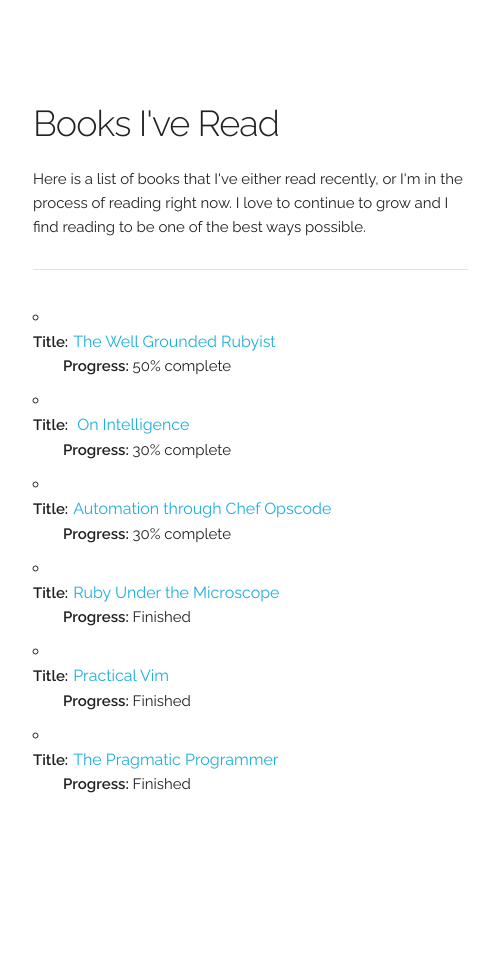
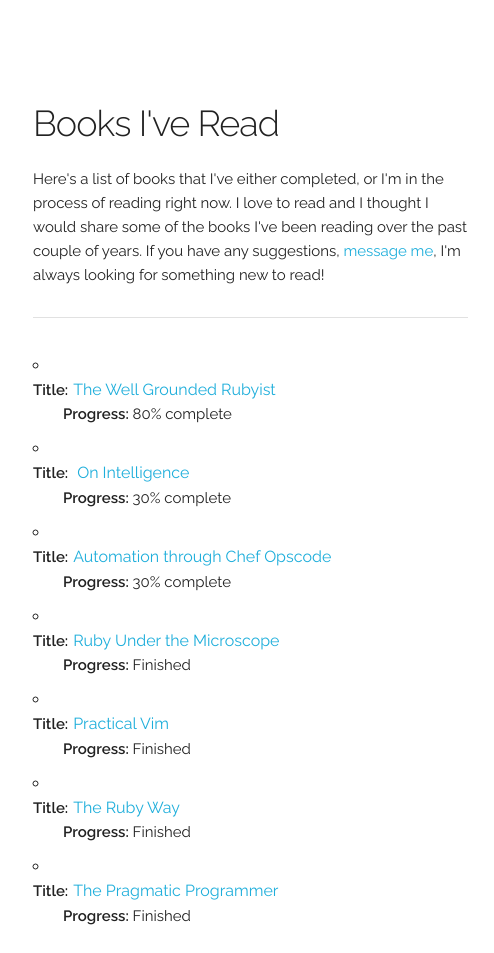
Before and after one commit to mgm702/mgm702.github.io, a plain HTML site: page books.html in a window 1280 px wide. Shown: the full height of the page, 223-717 px from the left. Before the commit the page ends 821 px from the top, so only its background shows below. Drawn offline with Linux system fonts and the light colour scheme.

Commit message:
Making updates to site content

```diff
--- a/books.html
+++ b/books.html
@@ -32,12 +32,12 @@
     <div class="row main">
       <div class="seven columns">
         <h3> Books I've Read</h3>
-        <p>Here is a list of books that I've either read recently, or I'm in the process of reading right now. I love to continue to grow and I find reading to be one of the best ways possible.</p>
+        <p>Here's a list of books that I've either completed, or I'm in the process of reading right now. I love to read and I thought I would share some of the books I've been reading over the past couple of years. If you have any suggestions, <a class="book-contact-list" href="https://twitter.com/mgm702">message me</a>, I'm always looking for something new to read!</p>
         <hr>
         <ul class="book-list">
           <li>
             <div><span>Title:</span><a href="http://amzn.to/2gwW4DS">The Well Grounded Rubyist</a></div>
-            <div><span>Progress:</span> 50% complete</div>
+            <div><span>Progress:</span> 80% complete</div>
           </li>
           <li>
             <div><span>Title:</span><a href="http://amzn.to/2cah3g0"> On Intelligence</a></div>
@@ -56,6 +56,10 @@
             <div><span>Progress:</span> Finished</div>
           </li>
           <li>
+            <div><span>Title:</span><a href="http://amzn.to/2h7C2mN">The Ruby Way</a></div>
+            <div><span>Progress:</span> Finished</div>
+          </li>
+          <li>
             <div><span>Title:</span><a href="http://bit.ly/2gXaEFm">The Pragmatic Programmer</a></div>
             <div><span>Progress:</span> Finished</div>
           </li>
@@ -71,7 +75,7 @@
           <li><a href="https://www.linkedin.com/in/matthewmichnal"> <i class="fa fa-linkedin-square" aria-hidden="true"></i> Linkedin </a></li>
           <li><a href="https://twitter.com/mgm702"> <i class="fa fa-twitter-square" aria-hidden="true"></i> Twitter</a></li>
           <li><a href="/books.html"> <i class="fa fa-book" aria-hidden="true"></i> Books</a></li>
-          <li><a href="httt://stabbyproc.com"> <i class="fa fa-rss-square" aria-hidden="true"></i> Blog</a> </li>
+          <li><a href="http://stabbyproc.com"> <i class="fa fa-rss-square" aria-hidden="true"></i> Blog</a> </li>
         </ul>
       </div>
     </div>
--- a/css/style.css
+++ b/css/style.css
@@ -43,6 +43,9 @@
   font-size: 16px;
   margin-left: 5px;
 }
+a.book-contact-list{
+  text-decoration: none;
+}
 ul.site-links li i.fa{
   padding-right: 5px;
 }
```
Also changed, not shown: index.html (+1 -1 lines), open-source.html (+3 -3 lines).
